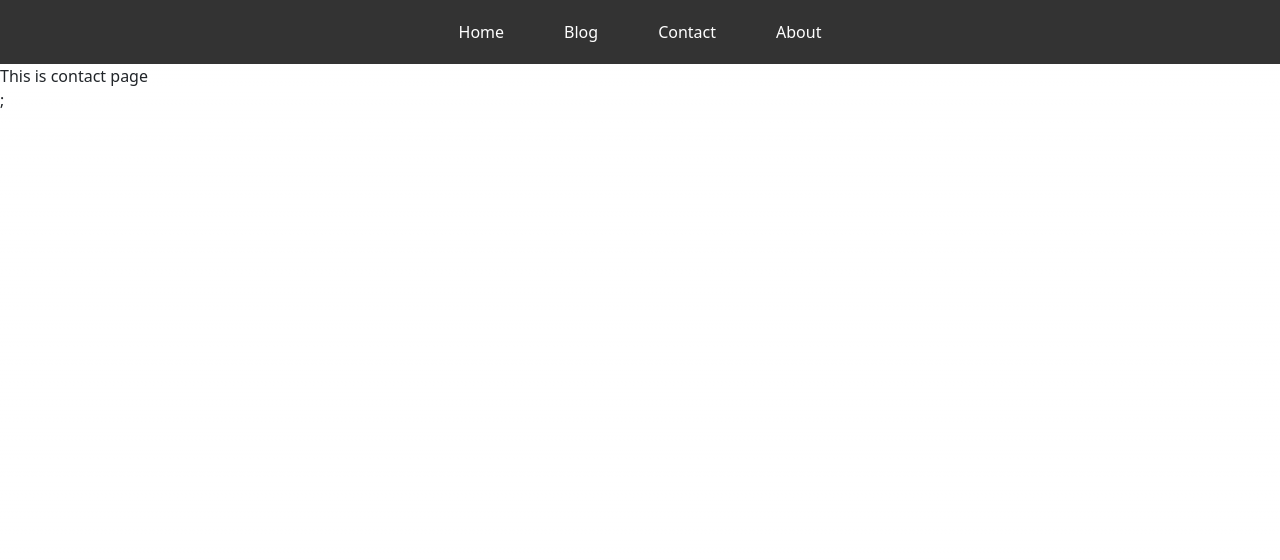
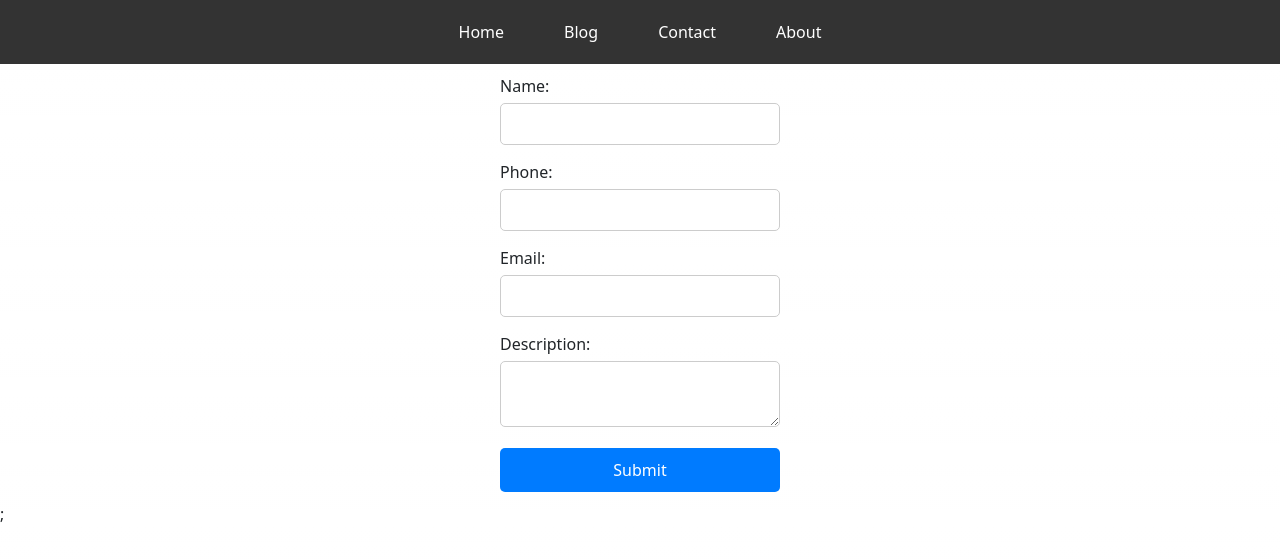
Before and after one commit to aatesh123/NextJs, a Next.js app: page /contact in a window 1280 px wide. Shown: the top 560 px of the page. Built offline with nearby package versions, Linux system fonts and the light colour scheme.

Commit message:
added contact page and store in json file

```diff
--- a/next.config.mjs
+++ b/next.config.mjs
@@ -1,10 +1,7 @@
 /** @type {import('next').NextConfig} */
 const nextConfig = {
-  reactStrictMode: true,
-  output: 'export',
-  images: {
-    unoptimized: true,
-  }
-};
+  reactStrictMode: true
+}
+
 
 export default nextConfig;
--- /dev/null
+++ b/pages/api/hello.js
@@ -0,0 +1,5 @@
+// pages/api/hello.js
+
+export default function handler(req, res) {
+    res.status(200).json({ message: 'Hello!' });
+  }
--- /dev/null
+++ b/pages/api/postContact.js
@@ -0,0 +1,31 @@
+import fs from 'fs';
+import path from 'path';
+
+const dataFilePath = path.resolve('./blogdata/contactData.json');
+
+export default function handler(req, res) {
+  if (req.method === 'POST') {
+    const { name, phone, email, desc } = req.body;
+    const contactData = { name, phone, email, desc };
+
+    try {
+      // Read existing data from the file
+      const existingData = fs.existsSync(dataFilePath)
+        ? JSON.parse(fs.readFileSync(dataFilePath, 'utf-8'))
+        : [];
+
+      // Add new contact data
+      existingData.push(contactData);
+
+      // Write updated data back to the file
+      fs.writeFileSync(dataFilePath, JSON.stringify(existingData, null, 2));
+
+      res.status(200).json({ message: 'Contact data stored successfully!' });
+    } catch (error) {
+      console.error('Error storing contact data:', error);
+      res.status(500).json({ message: 'Internal Server Error' });
+    }
+  } else {
+    res.status(405).json({ message: 'Method Not Allowed' });
+  }
+}
--- a/pages/contact.js
+++ b/pages/contact.js
@@ -1,11 +1,96 @@
-import React from 'react'
+import React, { useState } from 'react';
+import styles from '../styles/StylishForm.module.css';
 
-const contact = () => {
+const Contact = () => {
+  const [formData, setFormData] = useState({
+    name: '',
+    phone: '',
+    email: '',
+    desc: '',
+  });
+
+  const handleChange = (e) => {
+    const { name, value } = e.target;
+    setFormData((prevData) => ({
+      ...prevData,
+      [name]: value,
+    }));
+  };
+
+  const handleSubmit = async (e) => {
+    e.preventDefault();
+    console.log(formData)
+    try {
+      const response = await fetch('http://localhost:3000/api/postContact', {
+        method: 'POST',
+        headers: {
+          'Content-Type': 'application/json',
+        },
+        body: JSON.stringify(formData),
+      });
+
+      if (response.ok) {
+        const data = await response.json();
+        console.log(data); // Log success message
+      } else {
+        console.error('Failed to store contact data');
+      }
+    } catch (error) {
+      console.error('Error storing contact data:', error);
+    }
+  };
+
+
   return (
-    <div>
-      This is contact page
-    </div>
-  )
-}
+    <form className={styles.form} onSubmit={handleSubmit}>
+      <div className={styles.formGroup}>
+        <label className={styles.label} htmlFor="name">Name:</label>
+        <input
+          type="text"
+          id="name"
+          name="name"
+          value={formData.name}
+          onChange={handleChange}
+          className={styles.input}
+        />
+      </div>
+      <div className={styles.formGroup}>
+        <label className={styles.label} htmlFor="phone">Phone:</label>
+        <input
+          type="text"
+          id="phone"
+          name="phone"
+          value={formData.phone}
+          onChange={handleChange}
+          className={styles.input}
+        />
+      </div>
+      <div className={styles.formGroup}>
+        <label className={styles.label} htmlFor="email">Email:</label>
+        <input
+          type="email"
+          id="email"
+          name="email"
+          value={formData.email}
+          onChange={handleChange}
+          className={styles.input}
+        />
+      </div>
+      <div className={styles.formGroup}>
+        <label className={styles.label} htmlFor="desc">Description:</label>
+        <textarea
+          id="desc"
+          name="desc"
+          value={formData.desc}
+          onChange={handleChange}
+          className={styles.textarea}
+        />
+      </div>
+      <button type="submit" className={styles.button}>
+        Submit
+      </button>
+    </form>
+  );
+};
 
-export default contact
+export default Contact;
--- /dev/null
+++ b/styles/StylishForm.module.css
@@ -0,0 +1,37 @@
+.form {
+    width: 300px;
+    padding: 10px;
+    margin: 0 auto;
+  }
+
+  .formGroup {
+    margin-bottom: 15px;
+  }
+
+  .label {
+    display: block;
+    margin-bottom: 5px;
+  }
+
+  .input,
+  .textarea {
+    width: 100%;
+    padding: 8px;
+    border: 1px solid #ccc;
+    border-radius: 5px;
+  }
+
+  .button {
+    display: block;
+    width: 100%;
+    padding: 10px;
+    background-color: #007bff;
+    color: #fff;
+    border: none;
+    border-radius: 5px;
+    cursor: pointer;
+  }
+
+  .button:hover {
+    background-color: #0056b3;
+  }
```
Also changed, not shown: BlogData/contactData.json (added, +20 -0 lines), 1 other file (tests, documents, lock files or other folders).
